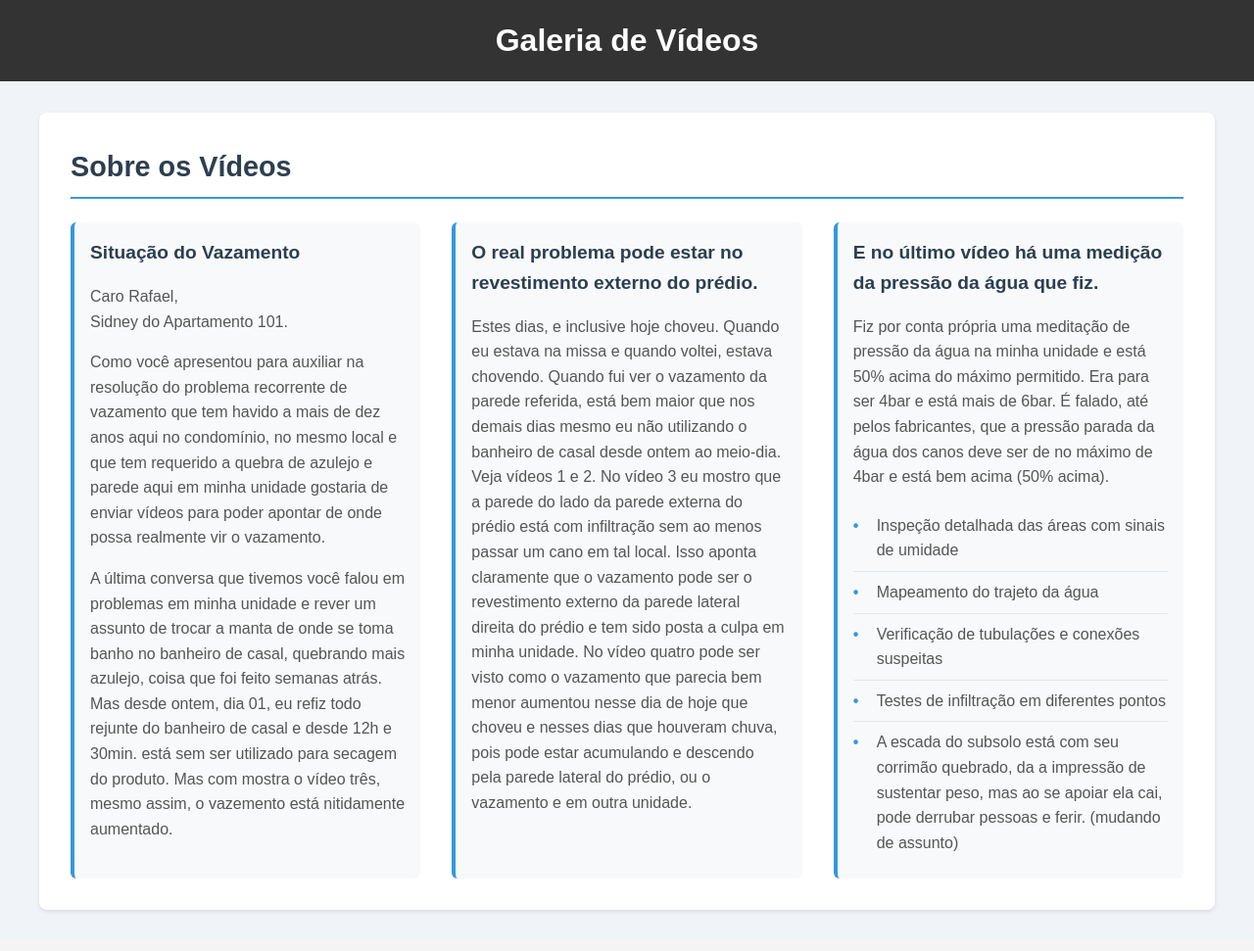
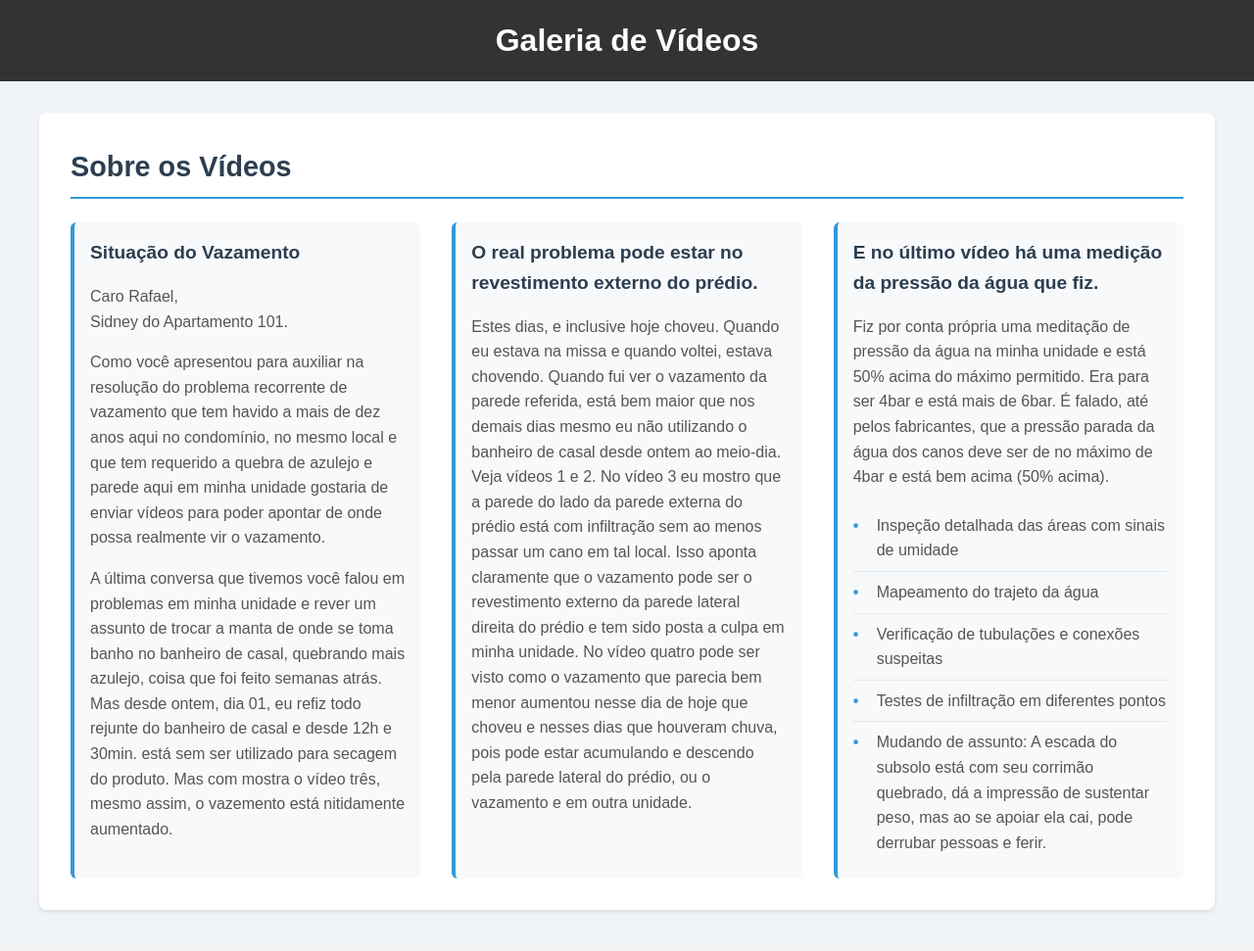
Before and after one commit to px-ao/sistemas123, a plain HTML site: page index.html in a window 1280 px wide. Shown: the top 971 px of the page at 98% size. Drawn offline with Linux system fonts and the light colour scheme.

Commit message:
Fix HTML encoding issues in index.html

```diff
--- a/index.html
+++ b/index.html
@@ -39,7 +39,7 @@ No vídeo quatro pode ser visto como o vazamento que parecia bem menor aumentou
                         <li>Mapeamento do trajeto da água</li>
                         <li>Verificação de tubulações e conexões suspeitas</li>
                         <li>Testes de infiltração em diferentes pontos</li>
-                        <li> A escada do subsolo está com seu corrimão quebrado, da a impressão de sustentar peso, mas ao se apoiar ela cai, pode derrubar pessoas e ferir. (mudando de assunto)</li>
+                        <li> Mudando de assunto: A escada do subsolo está com seu corrimão quebrado, dá a impressão de sustentar peso, mas ao se apoiar ela cai, pode derrubar pessoas e ferir.</li>
                     </ul>
                 </div>
             </div>
```
